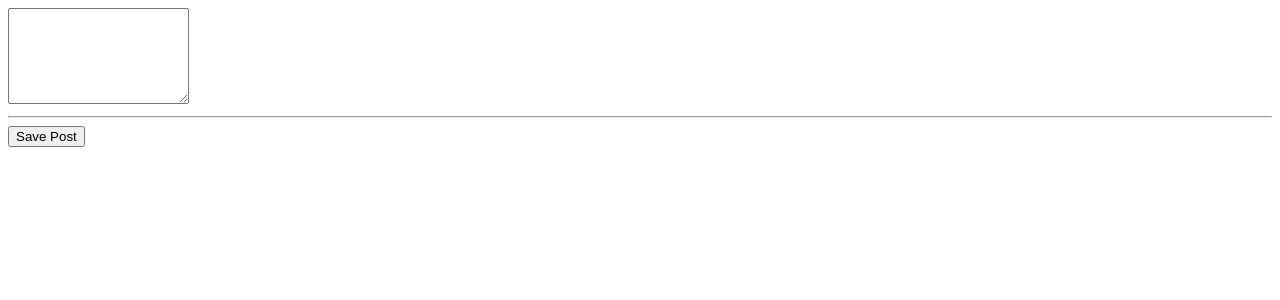
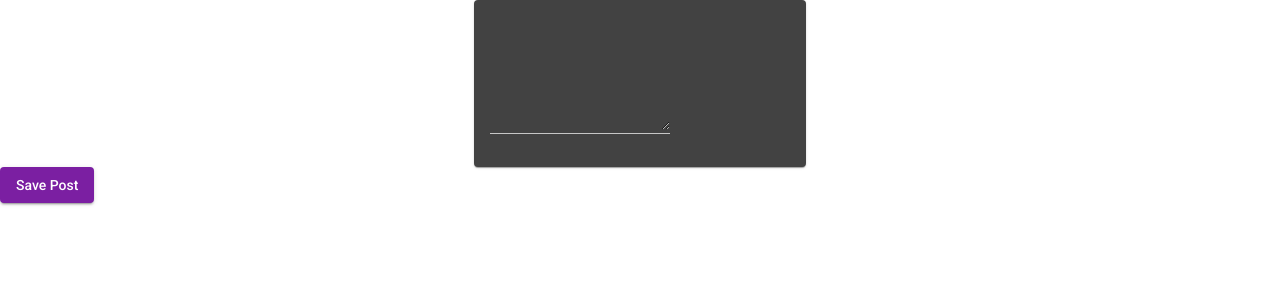
Before and after one commit to greyyoo/mean-course, an Angular app: page / in a window 1280 px wide. Shown: the top 300 px of the page. Built offline with nearby package versions, Linux system fonts and the light colour scheme.

Commit message:
Angular material installed

```diff
--- a/angular.json
+++ b/angular.json
@@ -27,6 +27,7 @@
               "src/assets"
             ],
             "styles": [
+              "./node_modules/@angular/material/prebuilt-themes/purple-green.css",
               "src/styles.css"
             ],
             "scripts": []
@@ -94,6 +95,7 @@
               "src/assets"
             ],
             "styles": [
+              "./node_modules/@angular/material/prebuilt-themes/purple-green.css",
               "src/styles.css"
             ],
             "scripts": []
--- a/package.json
+++ b/package.json
@@ -11,10 +11,12 @@
   "private": true,
   "dependencies": {
     "@angular/animations": "~13.1.0",
+    "@angular/cdk": "^13.1.1",
     "@angular/common": "~13.1.0",
     "@angular/compiler": "~13.1.0",
     "@angular/core": "~13.1.0",
     "@angular/forms": "~13.1.0",
+    "@angular/material": "^13.1.1",
     "@angular/platform-browser": "~13.1.0",
     "@angular/platform-browser-dynamic": "~13.1.0",
     "@angular/router": "~13.1.0",
--- /dev/null
+++ b/src/app/posts/post-create/post-create.component.css
@@ -0,0 +1,9 @@
+.mat-card {
+  width: 300px;
+  margin: auto;
+}
+
+.mat-form-field,
+.textarea {
+  width: 100%;
+}
--- a/src/app/posts/post-create/post-create.component.html
+++ b/src/app/posts/post-create/post-create.component.html
@@ -1,4 +1,7 @@
-<textarea rows="6" [(ngModel)]="enteredValue"></textarea>
-<hr>
-<button (click)="onAddPost()">Save Post</button>
+<mat-card>
+  <mat-form-field>
+    <textarea matInput rows="6" [(ngModel)]="enteredValue"></textarea>
+  </mat-form-field>
+</mat-card>
+<button mat-raised-button color="primary" (click)="onAddPost()">Save Post</button>
 <p>{{ newPost }}</p>
--- a/src/index.html
+++ b/src/index.html
@@ -6,8 +6,11 @@
   <base href="/">
   <meta name="viewport" content="width=device-width, initial-scale=1">
   <link rel="icon" type="image/x-icon" href="favicon.ico">
+  <link rel="preconnect" href="https://fonts.gstatic.com">
+  <link href="https://fonts.googleapis.com/css2?family=Roboto:wght@300;400;500&display=swap" rel="stylesheet">
+  <link href="https://fonts.googleapis.com/icon?family=Material+Icons" rel="stylesheet">
 </head>
-<body>
+<body class="mat-typography">
   <app-root></app-root>
 </body>
 </html>
--- a/src/styles.css
+++ b/src/styles.css
@@ -1 +1,14 @@
 /* You can add global styles to this file, and also import other style files */
+
+html,
+body {
+  height: 100%;
+}
+body {
+  margin: 0;
+  font-family: Roboto, "Helvetica Neue", sans-serif;
+}
+mat-card {
+  width: 300px;
+  margin: auto;
+}
```
Also changed, not shown: src/app/app.module.ts (+10 -1 lines), 1 other file (tests, documents, lock files or other folders).
